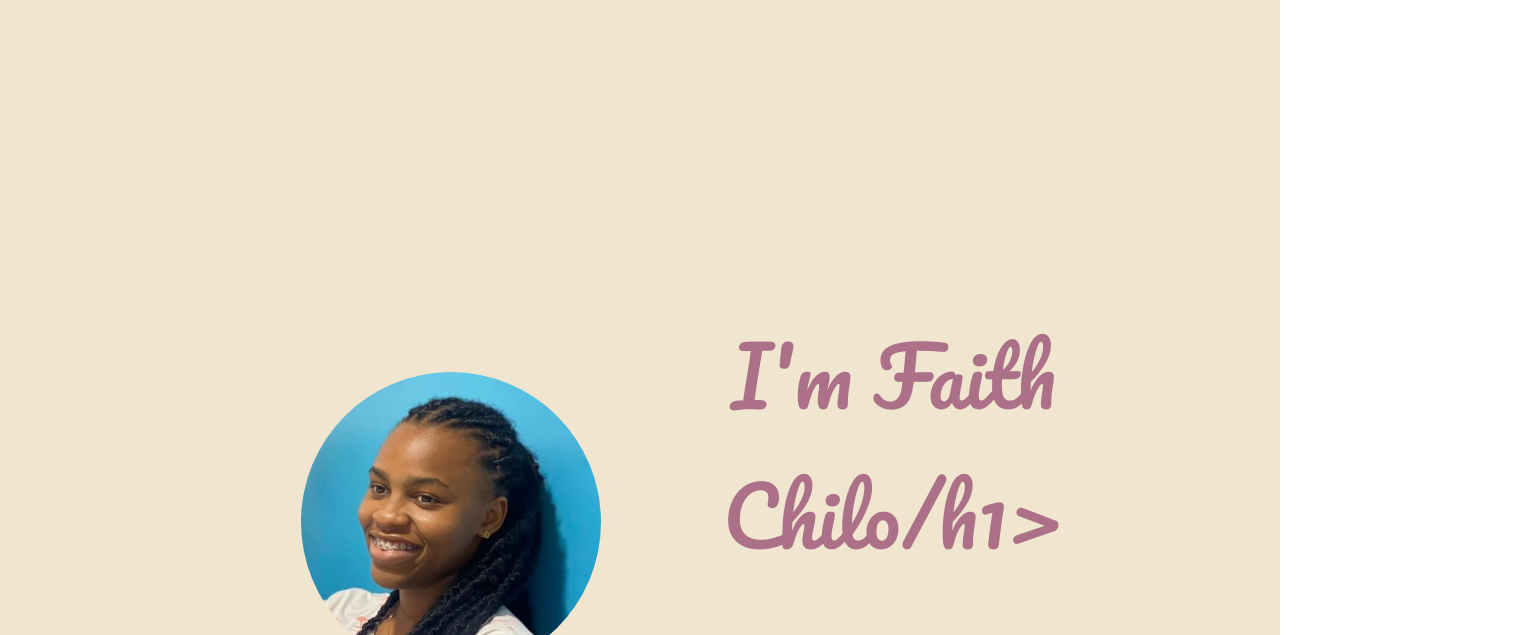
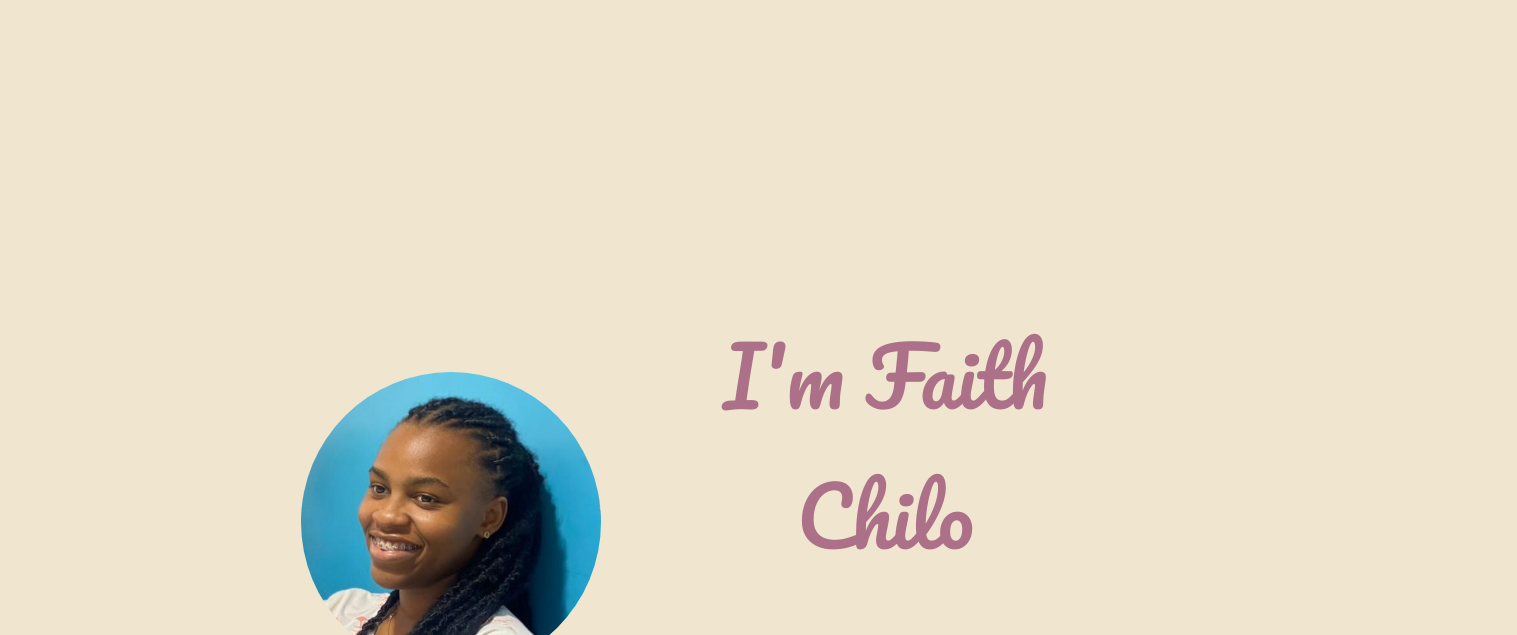
Before and after one commit to faithchilo/faithchilo.github.io, a plain HTML site: page index.html in a window 1280 px wide. Shown: the top 635 px of the page, 1517 px wide, since content can reach past the window. Drawn offline with Linux system fonts and the light colour scheme.

Commit message:
Changed the size of the first container

```diff
--- a/index.html
+++ b/index.html
@@ -26,7 +26,7 @@
                     <img src="images/phoo.jpeg.jpeg" width="300" height="300" class="profile-icon">
                 </div></td>
 
-                <td><h1 class="name">I'm Faith Chilo/h1>
+                <td><h1 class="name">I'm Faith <br> Chilo</h1>
                     <h2 class="intro">Front-end Developer</h2>
                     <img src="images/code1.png" class="code" width ="80" height ="80">
                     <img class="topcontainer" src="images/topcontainer.png" width ="100" height ="100">
--- a/style.css
+++ b/style.css
@@ -1,7 +1,7 @@
 .top-container {
     background-color: #F0E5CF;
-    width: auto;
-    height: auto;
+    width: 1317px;
+    height: 700px;
     padding: 100px;
 }
 
```
